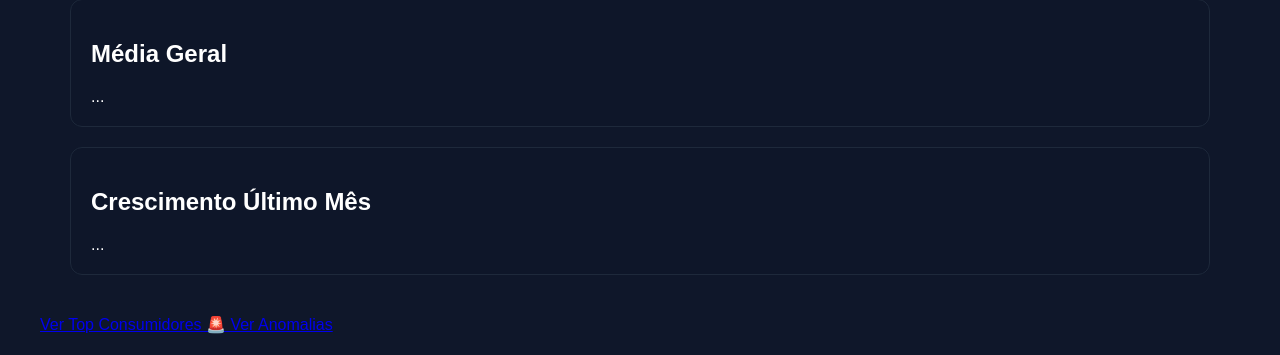
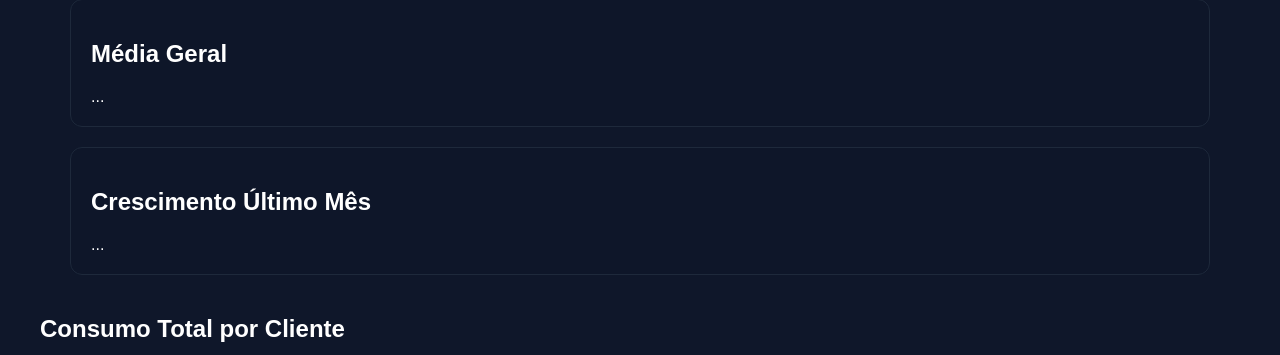
Before and after one commit to Lussandrorj2/energy-analytics-api, a Django app: page /dashboard/ in a window 1280 px wide. Shown: the part 570-925 px from the top of the page. Run offline with Django 5.2, Linux system fonts and the light colour scheme; the visitor is signed in with stand-in values (Sample User, id 1); data that the repository does not hold is empty.

Commit message:
fix: remove links top consumidores and anomalias.

```diff
--- a/config/templates/dashboard.html
+++ b/config/templates/dashboard.html
@@ -34,20 +34,6 @@ Dashboard
         </div>
 
     </div>
-
-
-    <div class="acoes-dashboard">
-
-        <a href="/top-consumidores/" class="btn">
-            Ver Top Consumidores
-        </a>
-
-        <a href="/anomalias/" class="btn btn-alerta">
-            🚨 Ver Anomalias
-        </a>
-
-    </div>
-
 
     <div class="graficos-container">
 
```
